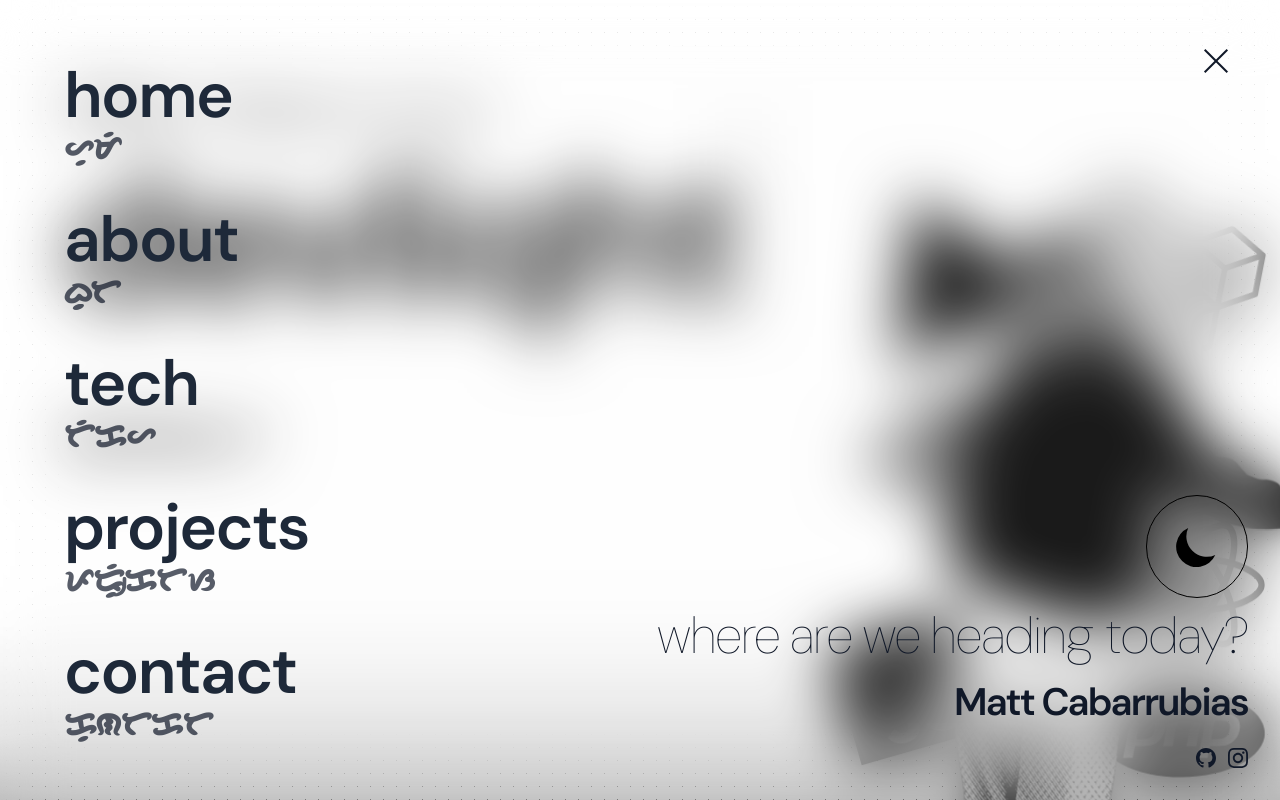
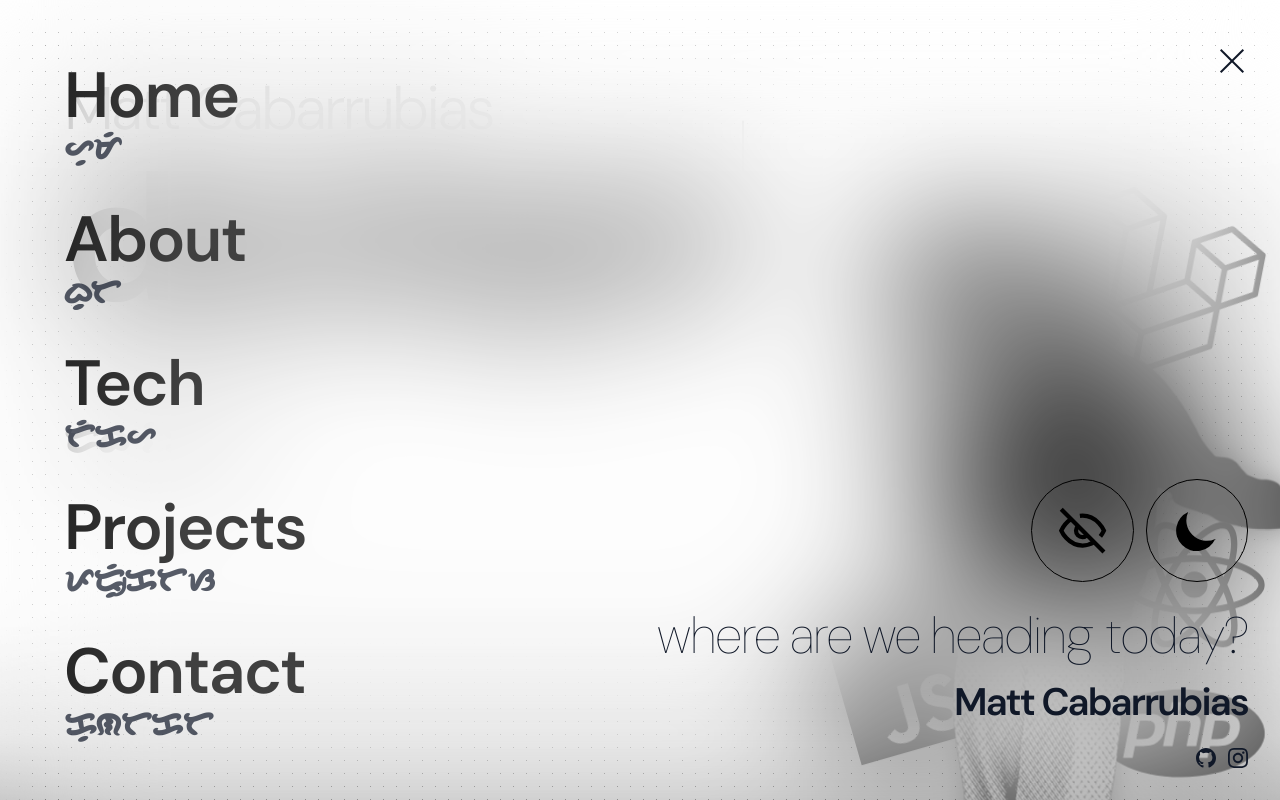
Before and after one commit to devliqht/portfolio-revamp, a Next.js app: page / in a window 1280 px wide. Both pictures are taken after a click on the button "Toggle menu". Shown: the top 800 px of the page. Built offline with nearby package versions, Linux system fonts and the light colour scheme.

Commit message:
feat: added blurred bg option, adjusted nav links text and animation

```diff
--- a/src/components/header.tsx
+++ b/src/components/header.tsx
@@ -6,6 +6,7 @@ import { useTheme } from 'next-themes';
 export default function Header() {
     const [isOpen, setIsOpen] = useState(false);
     const [isClosing, setIsClosing] = useState(false);
+    const [isBlurred, setIsBlurred] = useState(true);
     const { theme, setTheme } = useTheme();
 
     const toggleMenu = () => {
@@ -26,53 +27,78 @@ export default function Header() {
             setIsClosing(false);
         }, 800);
     };
+
+    const BlurToggle = () => (
+        <button onClick={() => setIsBlurred(!isBlurred)} className="w-[8vw] h-[8vw] rounded-full border-[1.4px] border-black dark:border-white hover:cursor-pointer transition-all flex items-center justify-center focus:outline-none focus:ring-1 focus:ring-neutral-800 dark:focus:ring-neutral-100 focus:ring-offset-2" aria-label={`Switch to ${isBlurred ? 'solid' : 'blurred'} background`}>
+            {isBlurred ? (
+                <svg className="w-[4vw] h-[4vw] text-black dark:text-white" fill="none" stroke="currentColor" viewBox="0 0 24 24">
+                    <path d="M9.88 9.88a3 3 0 1 0 4.24 4.24" strokeWidth="2"/>
+                    <path d="M10.73 5.08A10.43 10.43 0 0 1 12 5c7 0 10 7 10 7a13.16 13.16 0 0 1-1.67 2.68" strokeWidth="2"/>
+                    <path d="M6.61 6.61A13.526 13.526 0 0 0 2 12s3 7 10 7a9.74 9.74 0 0 0 5.39-1.61" strokeWidth="2"/>
+                    <line x1="2" y1="2" x2="22" y2="22" strokeWidth="2"/>
+                </svg>
+            ) : (
+                <svg className="w-[4vw] h-[4vw] text-black dark:text-white" fill="none" stroke="currentColor" viewBox="0 0 24 24">
+                    <circle cx="12" cy="12" r="3" strokeWidth="2"/>
+                    <path d="M12 5.5C7 5.5 3 9.5 3 12s4 6.5 9 6.5 9-4 9-6.5-4-6.5-9-6.5" strokeWidth="2"/>
+                    <path d="M12 8.5c-1.5 0-3 1-3 3.5s1.5 3.5 3 3.5 3-1 3-3.5-1.5-3.5-3-3.5" strokeWidth="2"/>
+                </svg>
+            )}
+        </button>
+    );
+
     const navigationItems = [
-        { en: 'home', baybayin: 'home', link: '/' },
-        { en: 'about', baybayin: 'about', link: '/about' },
-        { en: 'tech', baybayin: 'tech', link: '/tech' },
-        { en: 'projects', baybayin: 'projects', link: '/projects' },
-        { en: 'contact', baybayin: 'contact', link: '/contact' }
+        { en: 'Home', baybayin: 'home', link: '/' },
+        { en: 'About', baybayin: 'about', link: '/about' },
+        { en: 'Tech', baybayin: 'tech', link: '/tech' },
+        { en: 'Projects', baybayin: 'projects', link: '/projects' },
+        { en: 'Contact', baybayin: 'contact', link: '/contact' }
     ];
     return (
         <>
-            <button onClick={toggleMenu} className="fixed top-8 right-8 z-50 p-4 transition-all duration-300 hover:scale-110" aria-label="Toggle menu">
+            <button onClick={toggleMenu} className="fixed top-8 right-4 z-50 p-4 transition-all duration-300 hover:scale-110" aria-label="Toggle menu">
                 <div className="relative w-8 h-6">
                     <span className={`absolute block w-full h-0.5 bg-gray-900 dark:bg-gray-100 transition-all duration-300 ${isOpen ? 'rotate-45 top-3' : 'top-0'}`}></span>
                     <span className={`absolute block w-full h-0.5 bg-gray-900 dark:bg-gray-100 transition-all duration-300 ${isOpen ? 'opacity-0' : 'top-3'}`}></span>
                     <span className={`absolute block w-full h-0.5 bg-gray-900 dark:bg-gray-100 transition-all duration-300 ${isOpen ? '-rotate-45 top-3' : 'top-6'}`}></span>
                 </div>
             </button>
-            {isOpen && (
+            {(isOpen || isClosing) && (
                 <div className="fixed inset-0 z-40">
-                    <div className={`menu-overlay-bg ${isClosing ? 'closing' : ''}`}></div>
-                    <div className={`relative z-10 flex flex-col justify-center items-start px-[5%] h-full transition-opacity duration-200 ${isClosing ? 'opacity-0' : 'opacity-100'}`}>
-                        <nav className="space-y-4">
+                    <div className={`fixed inset-0 ${isBlurred ? 'backdrop-blur-[72px] bg-white/20 dark:bg-black/20' : 'bg-white dark:bg-black'} transition-opacity duration-600 ${isClosing ? 'opacity-0' : 'opacity-100'}`}></div>
+                    <div className={`relative z-10 flex flex-col justify-center items-start px-[2rem] sm:md:px-[5%] h-full transition-opacity duration-200 ${isClosing ? 'opacity-0' : 'opacity-100'}`}>
+                        <nav className="space-y-4 mb-[12vh] sm:md:mb-0">
+                            <div className={`text-[8vw] sm:md:hidden font-dm-sans text-gray-900 dark:text-gray-100 font-thin tracking-widest mb-4 transition-opacity ${isClosing ? 'opacity-0 animate-float-out-left' : 'opacity-100 animate-float-in-left'}`} style={{animationDelay: `0s`, animationDuration: `0.6s`, animationTimingFunction: `var(--smooth-anim)`}}>
+                                devliqht.dev
+                            </div>
                             {navigationItems.map((item, index) => (
-                                <div key={item.en} className={`animate-float-in-left `} style={{animationDelay: `${0.3 + index * 0.1}s`}}>
-                                    <a href={`${item.link}`} className="block text-[5vw] font-dm-sans text-gray-800 dark:text-gray-100 font-semibold tracking-tight hover:cursor-pointer hover:text-transparent hover:[-webkit-text-stroke:2px_#111827] dark:hover:[-webkit-text-stroke:2px_#f3f4f6] hover:-skew-x-12 transition-transform duration-300" onClick={handleNavClick}>
+                                <div key={item.en} className={`transition-opacity ${isClosing ? 'opacity-0 animate-float-out-left' : 'opacity-100 animate-float-in-left'}`} style={{animationDelay: `${isClosing ? '0s' : `${index * 0.04}s`}`, animationDuration: `0.6s`, animationTimingFunction: `var(--smooth-anim)`}}>
+                                    <a href={`${item.link}`} className="block text-[9vw] sm:text-[11vw] md:text-[5vw] font-dm-sans bg-gradient-to-r hover:bg-none from-neutral-800 via-neutral-700 to-neutral-700 dark:from-neutral-100 dark:via-neutral-300 dark:to-neutral-400 bg-clip-text text-transparent font-semibold tracking-tight hover:cursor-pointer hover:text-transparent hover:[-webkit-text-stroke:2px_#111827] dark:hover:[-webkit-text-stroke:2px_#f3f4f6] hover:-translate-y-1 transition-transform duration-300" onClick={handleNavClick}>
                                         {item.en}
                                     </a>
-                                    <p className="text-[2rem] font-baybayin text-gray-900 dark:text-gray-100 font-semibold tracking-tight opacity-70 -mt-4">
+                                    <p className="text-[1.4rem] sm:md:text-[2rem] pt-3 sm:md:lg:pt-0 font-baybayin text-gray-900 dark:text-gray-100 font-semibold tracking-tight opacity-70 -mt-4">
                                         {item.baybayin}
                                     </p>
                                 </div>
                             ))}
                         </nav>
 
-                        <div className={`absolute bottom-8 right-8 flex flex-col items-end space-y-4 transition-opacity duration-100 ${isClosing ? 'opacity-0' : 'opacity-100'} animate-float-in-right`} style={{animationDelay: '0.3s'}}>
+                        <div className={`absolute bottom-8 right-8 flex flex-col items-end space-y-4 transition-opacity duration-100 ${isClosing ? 'opacity-0 animate-float-out-right' : 'opacity-100 animate-float-in-right-header'} `} >
                             <div className="flex flex-col items-end">
-                                <ThemeToggle />
-                            <h1 className="text-[4vw] font-dm-sans text-gray-900 dark:text-gray-100 font-thin tracking-tight">
+                                <div className="flex space-x-3">
+                                    <BlurToggle />
+                                    <ThemeToggle />
+                                </div>
+                            <h1 className="text-[1.6rem] sm:text-[2rem] md:text-[4vw] font-dm-sans text-gray-900 dark:text-gray-100 font-thin tracking-tight mt-4">
                               {theme === 'dark' ? 'where are we hiding today?' : 'where are we heading today?'}
                             </h1>
-
-                                <span className="text-gray-900 dark:text-gray-100 font-dm-sans font-semibold text-[3vw] tracking-tighter">Matt Cabarrubias</span>
+                                <span className="text-[1.4rem] sm:text-[2rem] md:text-[3vw] text-gray-900 dark:text-gray-100 font-dm-sans font-semibold tracking-tighter">Matt Cabarrubias</span>
                             </div>
 
                             <div className="flex space-x-3">
                                 <a href="https://github.com/devliqht" target="_blank" rel="noopener noreferrer" className="text-gray-900 dark:text-gray-100 hover:text-gray-600 dark:hover:text-gray-400 transition-colors duration-200" aria-label="GitHub">
                                     <svg className="w-5 h-5" fill="currentColor" viewBox="0 0 24 24">
-                                        <path d="M12 0C5.374 0 0 5.373 0 12 0 17.302 3.438 21.8 8.207 23.387c.599.111.793-.261.793-.577v-2.234c-3.338.726-4.033-1.416-4.033-1.416-.546-1.387-1.333-1.756-1.333-1.756-1.089-.745.083-.729.083-.729 1.205.084 1.839 1.237 1.839 1.237 1.07 1.834 2.807 1.304 3.492.997.107-.775.418-1.305.762-1.604-2.665-.305-5.467-1.334-5.467-5.931 0-1.311.469-2.381 1.236-3.221-.124-.303-.535-1.524.117-3.176 0 0 1.008-.322 3.301 1.23A11.509 11.509 0 0112 5.803c1.02.005 2.047.138 3.006.404 2.291-1.552 3.297-1.23 3.297-1.23.653 1.653.242 2.874.118 3.176.77.84 1.235 1.911 1.235 3.221 0 4.609-2.807 5.624-5.479 5.921.43.372.823 1.102.823 2.222v3.293c0 .319.192.694.801.576C20.566 21.797 24 17.3 24 12c0-6.627-5.373-12-12-12z"/>
+                                        <path d="M12 0C5.374 0 0 5.373 0 12 0 17.302 3.438 21.8 8.207 23.387c.599.111.793-.261.793-.577v-2.234c-3.338.726-4.033-1.416-4.033-1.416-.546-1.387-1.333-1.756-1.333-1.756-1.089-.745.083-.729.083-.729 1.205.084 1.839 1.237 1.237 1.237 1.07 1.834 2.807 1.304 3.492.997.107-.775.418-1.305.762-1.604-2.665-.305-5.467-1.334-5.467-5.931 0-1.311.469-2.381 1.236-3.221-.124-.303-.535-1.524.117-3.176 0 0 1.008-.322 3.301 1.23A11.509 11.509 0 0112 5.803c1.02.005 2.047.138 3.006.404 2.291-1.552 3.297-1.23 3.297-1.23.653 1.653.242 2.874.118 3.176.77.84 1.235 1.911 1.235 3.221 0 4.609-2.807 5.624-5.479 5.921.43.372.823 1.102.823 2.222v3.293c0 .319.192.694.801.576C20.566 21.797 24 17.3 24 12c0-6.627-5.373-12-12-12z"/>
                                     </svg>
                                 </a>
                                 <a href="https://instagram.com/mxttgacab" target="_blank" rel="noopener noreferrer" className="text-gray-900 dark:text-gray-100 hover:text-gray-600 dark:hover:text-gray-400 transition-colors duration-200" aria-label="Instagram">
```
